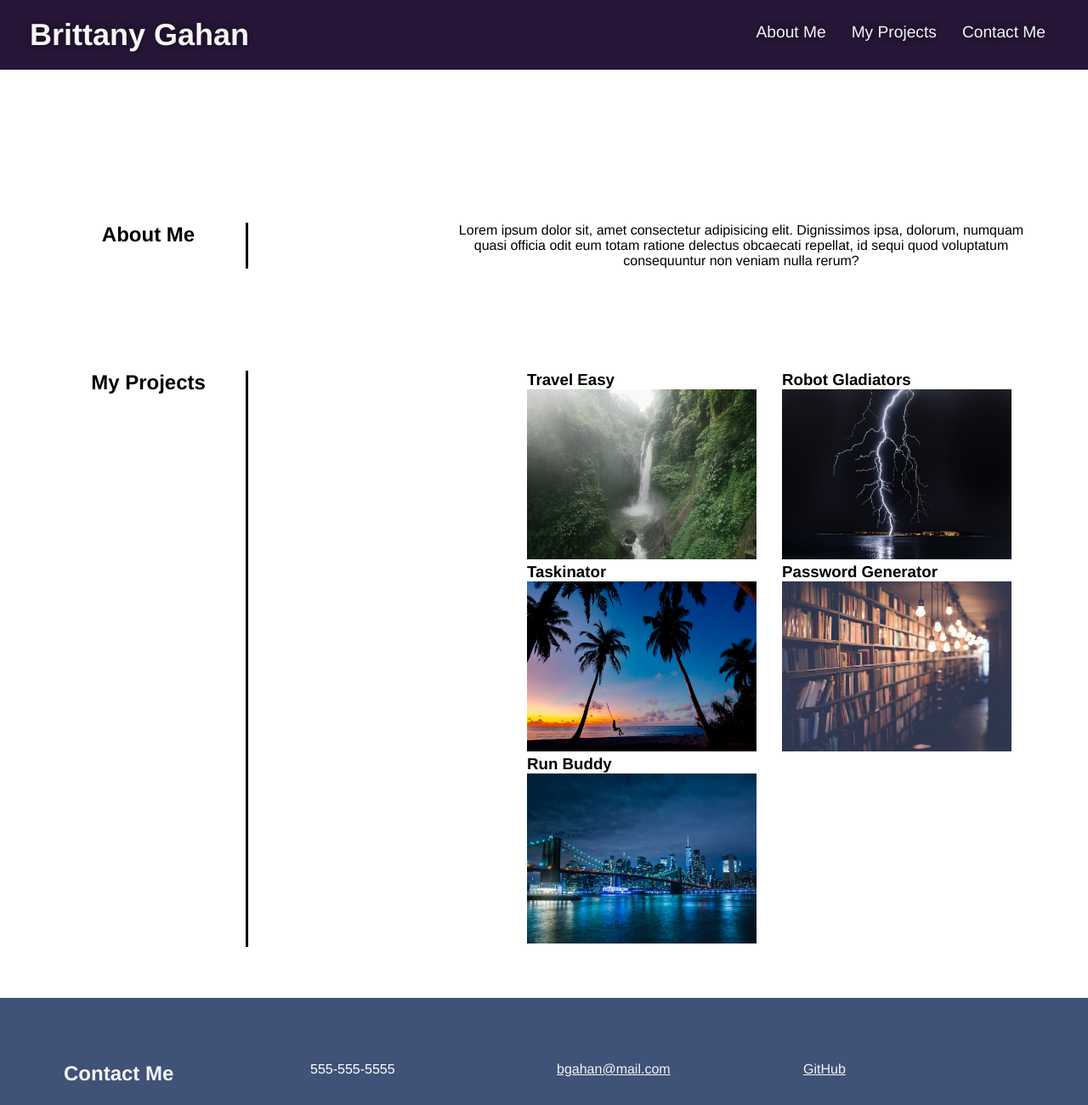
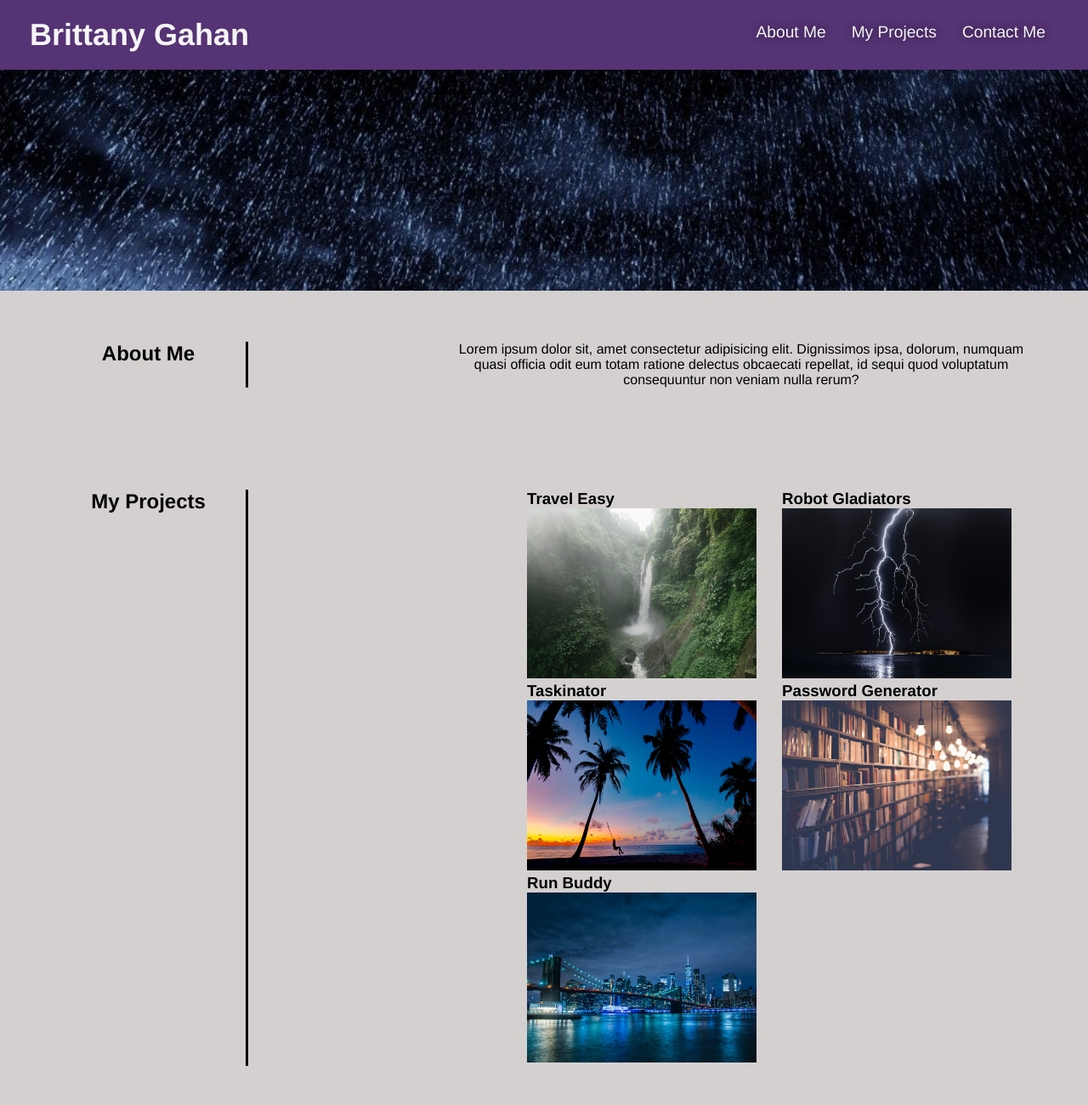
Before and after one commit to bgahan/CEB-Advanced-CSS-Challenge, a plain HTML site: page index.html in a window 1280 px wide. Shown: the top 1300 px of the page at 85% size. Drawn offline with Linux system fonts and the light colour scheme.

Commit message:
add hero image and clean up css

```diff
--- a/assets/style.css
+++ b/assets/style.css
@@ -1,7 +1,7 @@
 :root {
     --primary-color: whitesmoke;
-    --secondary-color: #3f5277;
-    --tertiary-color: #271637;
+    --secondary-color: #2a6ff8f4;
+    --tertiary-color: #421b66dd;
 }
 
 * {
@@ -12,6 +12,7 @@
 
 body {
     font-family: Helvetica, Arial, sans-serif;
+    background-color: rgb(212, 208, 208);
 }
 
 header {
@@ -21,18 +22,11 @@ header {
     font-size: 18px;
     color: whitesmoke;
     margin: 0;
-    text-shadow: 0 0 10px rgba(0, 0, 0, 0.5);
     display: flex;
     justify-content: space-between;
     flex-wrap: wrap;
     position: -webkit-sticky;
-    position: sticky;
     top: 0;
-    background-image: url("../images/hero-bg.jpeg");
-    background-size: cover;
-    background-attachment: fixed;
-    background-position: 80%;
-    z-index: 9999;
 }
 
 header a {
@@ -65,7 +59,14 @@ header nav ul li a:hover {
     border-radius: 15px;
     text-shadow: none;
 }
-
+.hero {
+    padding-top: 200px;
+    background-image: url("../assets/images/hero-image.jpeg");
+    background-size: cover;
+    background-attachment: fixed;
+    background-position: 80%;
+    z-index: 9999;
+}
 section {
     padding: 60px;
 }
@@ -102,38 +103,30 @@ section {
     grid-template-columns: repeat(2, 300px);
 }
 
+.project-name a:hover{
+    /*  */
+}
 img {
     height: 200px;
     width: 90%
 }
 
-.contact-info {
-    background-color: var(--secondary-color);
+#contact-me {
     display: flex;
     justify-content: space-between;
-    flex-wrap: wrap;
+    /*flex-wrap: wrap;*/
 }
 
 .contact-info h2 {
-    color: var(--primary-color);
+    width: 20%;
+    text-align: center;
+    border-right: 3px solid black;
 }
+
 
 .contact-info > * {
     flex: 1;
     margin: 15px;
-}
-
-.contact-info div {
-    color: white;
-}
-
-.contact-info h3 {
-    color: var(--primary-color);
-    font-size: 32px;
-}
-
-.contact-info a {
-    color: var(--primary-color);
 }
 
 /* Media Query for smaller desktop screens and smaller */
@@ -158,26 +151,6 @@ img {
     header nav ul li a {
         font-size: 20px;
     }
-
-    .hero-cta, .hero-form {
-        width: 100%;
-    }
-
-    .hero-cta {
-        text-align: center;
-    }
-
-    /* .section-title {
-        width: 80%;
-    } */
-
-    .trainer {
-        flex: 0 70%;
-    }
-
-    .contact-info iframe {
-        flex: 1 100%;
-    }
 }
 
 /* Media Query for tablets and smaller */
@@ -197,10 +170,6 @@ img {
        width: 100%;
    }
 
-   .trainer {
-       flex: 0 100%;
-   }
-
    .contact-info {
        text-align: center;
    }
@@ -208,8 +177,4 @@ img {
    .contact-info > * {
        flex: 0 100%;
    }
-
-   .contact-form {
-       order: 3;
-   }
 }
```
Also changed, not shown: assets/images/hero-image.jpeg (added), index.html (line endings or trailing spaces).
